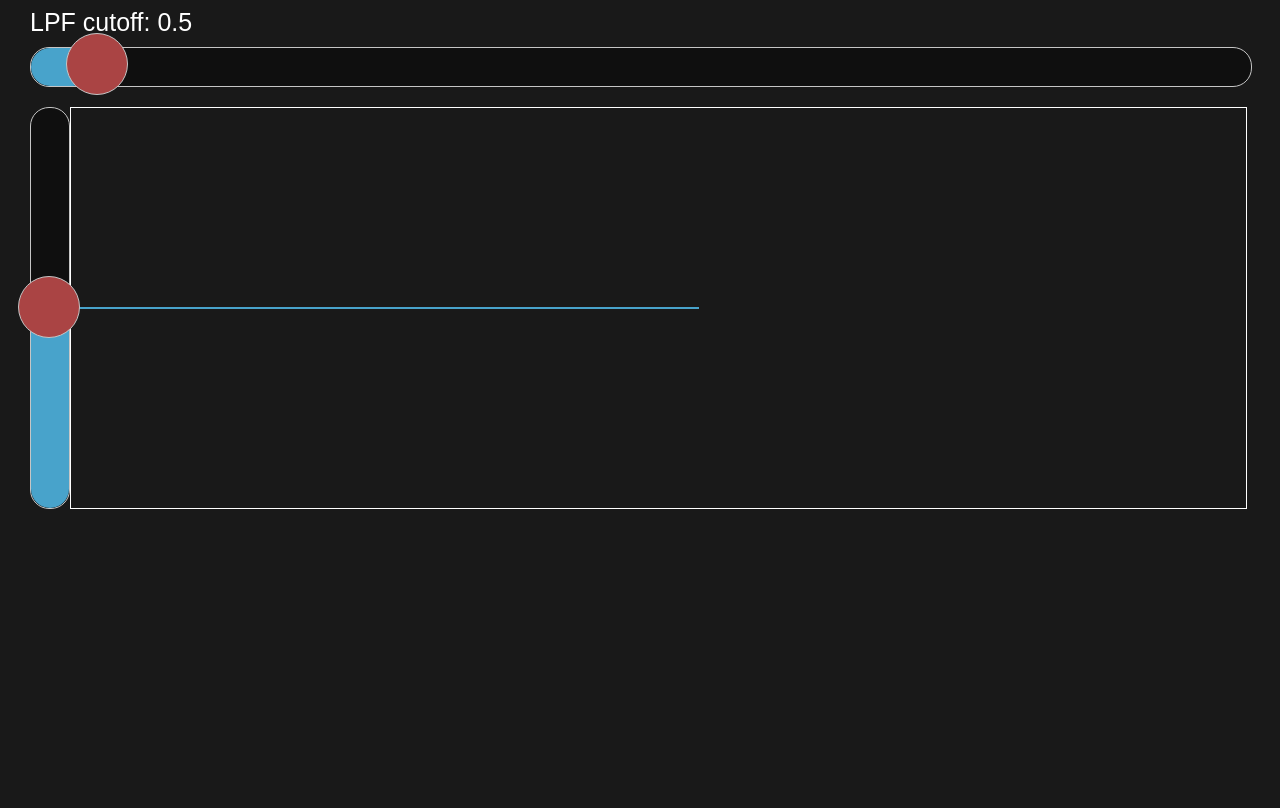
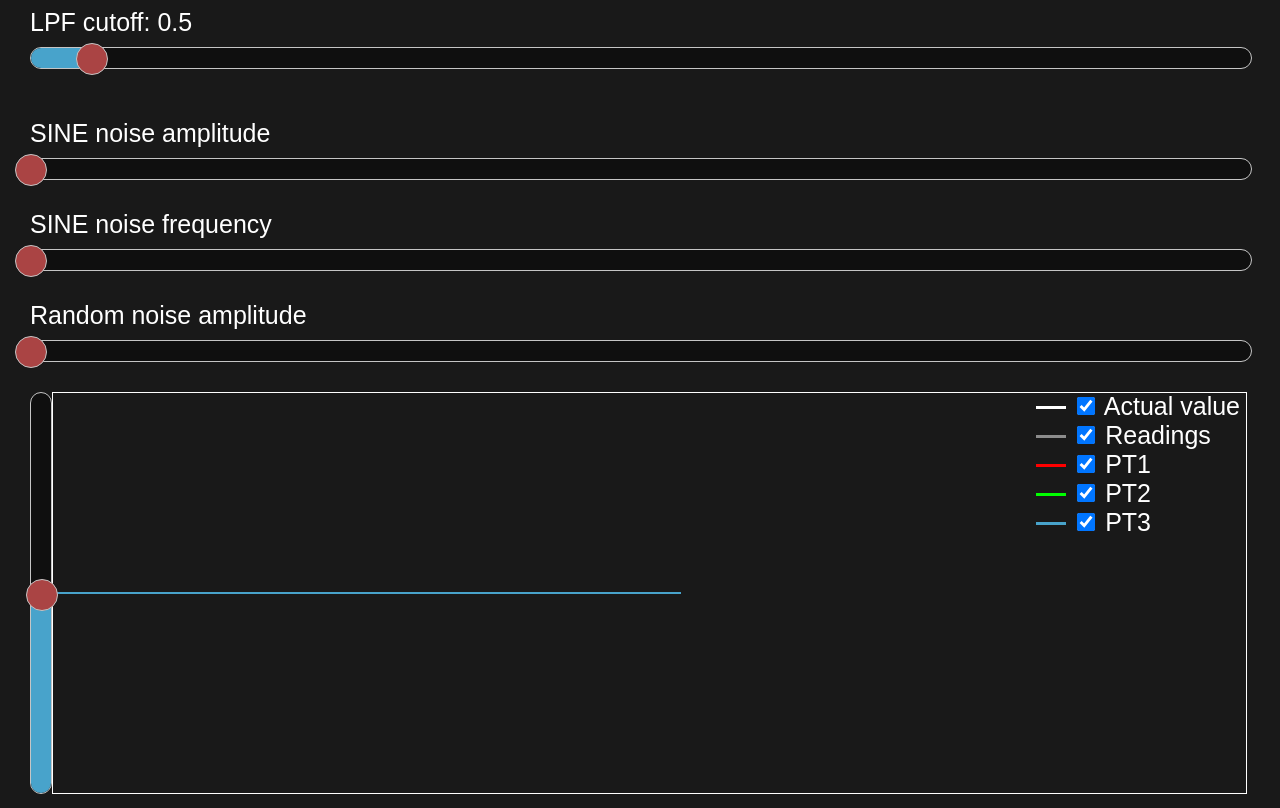
Before and after one commit to limonspb/realtime-filters, a plain HTML site: page index.html in a window 1280 px wide. Drawn offline with Linux system fonts and the light colour scheme.

Commit message:
Added legend and noise

```diff
--- a/index.html
+++ b/index.html
@@ -10,6 +10,7 @@
     <script src="libs/jquery.ui.touch-punch.min.js"></script>
 
 
+    <link rel="stylesheet" href="legend.css">
     <link rel="stylesheet" href="main.css">
 
     <script src="filters/pt1.js"></script>
@@ -19,14 +20,67 @@
 </head>
 <body>
     <div id="uiElements">
-      <div id = cutoffContainer>
+      <div id ="cutoffContainer">
           <div id="cutoffLabel">LPF cutoff:</div>
           <div id="cutoffValue"></div>
           <div id="cutoffSlider" class="slider-input"></div>
       </div>
+
+      <div id="sineNoiseAmplitudeContainer" class="noise-setting-container">
+        <div id="sineNoiseAmplitudeLabel">SINE noise amplitude</div>
+        <div id="sineNoiseAmplitudeSlider" class="slider-input"></div>
+      </div>
+
+      <div id="sineNoiseFrequencyContainer" class="noise-setting-container">
+        <div id="sineNoiseFrequencyLabel">SINE noise frequency</div>
+        <div id="sineNoiseFrequencySlider" class="slider-input"></div>
+      </div>
+
+      <div id="randomNoiseAmplitudeContainer" class="noise-setting-container">
+        <div id="randomNoiseAmplitudeLabel">Random noise amplitude</div>
+        <div id="randomNoiseAmplitudeSlider" class="slider-input"></div>
+      </div>
+
     </div>
     <div id="actualValueSlider" class="slider-input"></div>
     <div id="canvasContainer" width="100px">
+      <div id="legend">
+        <div class="legend-row">
+          <div id="actualValueStyleLegend" class="legend-style"></div>
+          <div class="legend-label">
+            <input type="checkbox" name="radio-1" id="actualValueStyleLegendCheckbox" class="legend-checkbox" checked>
+            <label for="actualValueStyleLegendCheckbox">Actual value</label>
+          </div>
+        </div>
+        <div class="legend-row">
+          <div id="noisyValueStyleLegend" class="legend-style"></div>
+          <div class="legend-label">
+            <input type="checkbox" name="radio-1" id="noisyValueStyleLegendCheckbox" class="legend-checkbox" checked>
+            <label for="noisyValueStyleLegendCheckbox">Readings</label>
+          </div>
+        </div>
+        <div class="legend-row">
+          <div id="pt1ValueStyleLegend" class="legend-style"></div>
+          <div class="legend-label">
+            <input type="checkbox" name="radio-1" id="pt1ValueStyleLegendCheckbox" class="legend-checkbox" checked>
+            <label for="pt1ValueStyleLegendCheckbox">PT1</label>
+          </div>
+        </div>
+        <div class="legend-row">
+          <div id="pt2ValueStyleLegend" class="legend-style"></div>
+          <div class="legend-label">
+            <input type="checkbox" name="radio-1" id="pt2ValueStyleLegendCheckbox" class="legend-checkbox" checked>
+            <label for="pt2ValueStyleLegendCheckbox">PT2</label>
+          </div>
+        </div>
+        <div class="legend-row">
+          <div id="pt3ValueStyleLegend" class="legend-style"></div>
+          <div class="legend-label">
+            <input type="checkbox" name="radio-1" id="pt3ValueStyleLegendCheckbox" class="legend-checkbox" checked>
+            <label for="pt3ValueStyleLegendCheckbox">PT3</label>
+          </div>
+        </div>
+      </div>
       <canvas id="mainCanvas" width="100px" height="100px"></canvas>
     </div>
 
--- /dev/null
+++ b/legend.css
@@ -0,0 +1,21 @@
+#legend {
+    position:absolute;
+    right: 40px;
+}
+
+.legend-style {
+    display: inline-block;
+    border-top: 3px solid;
+    margin-top: 0px;
+    width: 30px;
+    height: 6px;
+}
+
+.legend-label {
+    display: inline-block;
+}
+
+.legend-checkbox {
+    width: 18px;
+    height: 18px;
+}
--- a/main.css
+++ b/main.css
@@ -22,7 +22,7 @@ body {
     float: none;
     overflow: hidden;
     display: block;
-    position:static
+    position:static;
 }
 
 #cutoffLabel {
@@ -42,14 +42,22 @@ body {
     margin-bottom: 20px;
 }
 
+#cutoffContainer {
+    margin-bottom: 50px;
+}
+
+.noise-setting-container {
+    margin-bottom: 30px;
+}
+
 .ui-slider-horizontal {
     margin-top: 10px;
     margin-left: auto;
     margin-right: auto;
     width: 100%;
     min-width: 200px;
-    height: 50px;
-    font-size: 50px;
+    height: 30px;
+    font-size: 30px;
 }
 
 .ui-slider-vertical {
@@ -57,13 +65,13 @@ body {
     margin-top: auto;
     margin-bottom: auto;
     height: 100%;
-    width: 50px;
-    font-size: 50px;
+    width: 30px;
+    font-size: 30px;
 }
 
 
 .ui-slider-horizontal {
-    height: 38px;
+    height: 20px;
     background-color: #0F0F0F;
 	border-radius: 19px;
 	-webkit-border-radius: 19px;
@@ -72,7 +80,7 @@ body {
 }
 
 .ui-slider-vertical {
-    width: 38px;
+    width: 20px;
     background-color: #0F0F0F;
 	border-radius: 19px;
 	-webkit-border-radius: 19px;
@@ -94,10 +102,10 @@ body {
 }
 
 .ui-slider-horizontal .ui-slider-handle {
-    height: 60px;
-    width: 60px;
-    margin-top: 0px;
-    margin-left: -26px;
+    height: 30px;
+    width: 30px;
+    margin-top: 4px;
+    margin-left: -16px;
     background-color: #AA4444;
 
 	border-radius: 50%;
@@ -108,10 +116,10 @@ body {
 }
 
 .ui-slider-vertical .ui-slider-handle {
-    height: 60px;
-    width: 60px;
+    height: 30px;
+    width: 30px;
     margin-top: 0px;
-    margin-left: 2px;
+    margin-left: 4px;
     background-color: #AA4444;
 
 	border-radius: 50%;
--- a/main.js
+++ b/main.js
@@ -1,4 +1,5 @@
 let actualValueColor = 'rgba(255,255,255,1)';
+let noisyValueColor = 'rgba(255,255,255,0.5)';
 let pt1Color = 'rgba(255,0,0,1)';
 let pt2Color = 'rgba(0,255,0,1)';
 let pt3Color = 'rgba(72,163,203,1)';
@@ -18,6 +19,12 @@ let previousSiderValue = 0;
 
 let deltaT = updateInterval / 1000.0;
 
+let drawActualValue = true;
+let drawNoisyValue = true;
+let drawPt1Value = true;
+let drawPt2Value = true;
+let drawPt3Value = true;
+
 let initialCutoff = 0.5;
 
 let pt1 = new Pt1(initialCutoff, deltaT);
@@ -32,17 +39,29 @@ let pt3 = new Pt3(initialCutoff, deltaT);
 let pt3PreviousValue = 0;
 let pt3LastValue = 0;
 
+let previousNoisyValue = 0;
+let lastNoisyValue = 0;
+let currentNoisyValue = 0;
+
+let frameCount = 0;
+
+let sineNoiseAmplitude = 0;
+let sineNoiseFrequency = 10;
+let randomNoiseAmplitude = 0;
+
 
 $(document).ready(function() {
+
+    //$("#actualValueStyleLegendCheckbox").checkboxradio();
 
     canvas = document.getElementById("mainCanvas");
     ctx = document.getElementById("mainCanvas").getContext("2d");
     jCanvas = $("#mainCanvas");
 
+    setupLegend();
+
     width = canvas.width;
     height = canvas.height;
-
-
 
     $(window).resize(function() {
         ctx.canvas.width  = jCanvas.width();
@@ -77,6 +96,42 @@ $(document).ready(function() {
         }
     });
 
+    $("#sineNoiseAmplitudeSlider").slider({
+        range: "min",
+        value: 0,
+        min: 0,
+        max: 100,
+        step: 0.1,
+        //animate: "fast",
+        slide: function( event, ui ) {
+            sineNoiseAmplitude = ui.value;
+        }
+    });
+
+    $("#sineNoiseFrequencySlider").slider({
+        range: "min",
+        value: 0,
+        min: 0,
+        max: 1,
+        step: 0.01,
+        //animate: "fast",
+        slide: function( event, ui ) {
+            sineNoiseFrequency = ui.value;
+        }
+    });
+
+    $("#randomNoiseAmplitudeSlider").slider({
+        range: "min",
+        value: 0,
+        min: 0,
+        max: 100,
+        step: 0.1,
+        //animate: "fast",
+        slide: function( event, ui ) {
+            randomNoiseAmplitude = ui.value;
+        }
+    });
+
     onCutoffSliderChange(initialCutoff);
 
     $("#actualValueSlider").slider('value',50);
@@ -90,6 +145,21 @@ $(document).ready(function() {
     setTimeout(Update, updateInterval);
 });
 
+
+function setupLegend() {
+    $("#actualValueStyleLegend").css("border-color",actualValueColor);
+    $("#noisyValueStyleLegend").css("border-color",noisyValueColor);
+    $("#pt1ValueStyleLegend").css("border-color",pt1Color);
+    $("#pt2ValueStyleLegend").css("border-color",pt2Color);
+    $("#pt3ValueStyleLegend").css("border-color",pt3Color);
+
+    $('#actualValueStyleLegendCheckbox').change(function() { drawActualValue = this.checked; });
+    $('#noisyValueStyleLegendCheckbox').change(function() { drawNoisyValue = this.checked; });
+    $('#pt1ValueStyleLegendCheckbox').change(function() { drawPt1Value = this.checked; });
+    $('#pt2ValueStyleLegendCheckbox').change(function() { drawPt2Value = this.checked; });
+    $('#pt3ValueStyleLegendCheckbox').change(function() { drawPt3Value = this.checked; });
+}
+
 function onCutoffSliderChange(newValue) {
     pt1.RecalculateK(newValue);
     pt2.RecalculateK(newValue);
@@ -101,7 +171,13 @@ function getSliderValue() {
     return -(sliderValuePixels * height / 100.0 - height / 2.0);
 }
 
+
+function AddNoise(value) {
+    return value + sineNoiseAmplitude * Math.sin(frameCount*sineNoiseFrequency) + (Math.random() - 0.5) * randomNoiseAmplitude * 2;
+}
+
 function Update() {
+    frameCount ++;
     let executionsStart = performance.now();
     let now = performance.now();
     let dt = now - lastFrameUpdate;
@@ -110,12 +186,28 @@ function Update() {
     fps = 0.03 * currentFps + 0.97 * fps;
 
     let currentSliderValue = getSliderValue();
-    let pt1CurrentValue = pt1.Apply(currentSliderValue);
-    let pt2CurrentValue = pt2.Apply(currentSliderValue);
-    let pt3CurrentValue = pt3.Apply(currentSliderValue);
+    currentNoisyValue = AddNoise(currentSliderValue);
+
+    let pt1CurrentValue = pt1.Apply(currentNoisyValue);
+    let pt2CurrentValue = pt2.Apply(currentNoisyValue);
+    let pt3CurrentValue = pt3.Apply(currentNoisyValue);
     //console.log(currentSliderValue);
 
     ctx.clearRect(0, -height/2, 2, height);
+
+    if (drawNoisyValue) {
+        ctx.strokeStyle = noisyValueColor;
+
+        ctx.beginPath();
+        ctx.lineWidth = 2;
+        ctx.moveTo(4, previousNoisyValue);
+        ctx.lineTo(2, lastNoisyValue);
+        ctx.lineTo(0, currentNoisyValue);
+        ctx.stroke();
+    }
+
+
+    if (drawActualValue) {
         ctx.strokeStyle = actualValueColor;
 
         ctx.beginPath();
@@ -124,7 +216,9 @@ function Update() {
         ctx.lineTo(2, lastSliderValue);
         ctx.lineTo(0, currentSliderValue);
         ctx.stroke();
+    }
 
+    if (drawPt1Value) {
         ctx.strokeStyle = pt1Color;
 
         ctx.beginPath();
@@ -133,7 +227,9 @@ function Update() {
         ctx.lineTo(2, pt1LastValue);
         ctx.lineTo(0, pt1CurrentValue);
         ctx.stroke();
+    }
 
+    if (drawPt2Value) {
         ctx.strokeStyle = pt2Color;
 
         ctx.beginPath();
@@ -142,7 +238,9 @@ function Update() {
         ctx.lineTo(2, pt2LastValue);
         ctx.lineTo(0, pt2CurrentValue);
         ctx.stroke();
+    }
 
+    if (drawPt3Value) {
         ctx.strokeStyle = pt3Color;
 
         ctx.beginPath();
@@ -151,6 +249,7 @@ function Update() {
         ctx.lineTo(2, pt3LastValue);
         ctx.lineTo(0, pt3CurrentValue);
         ctx.stroke();
+    }
 
     const myImageData = ctx.getImageData(0, 0, width, height);
     ctx.putImageData(myImageData, 2, 0);
@@ -166,6 +265,10 @@ function Update() {
 
     previousSiderValue = lastSliderValue;
     lastSliderValue = currentSliderValue;
+
+    previousNoisyValue = lastNoisyValue;
+    lastNoisyValue = currentNoisyValue;
+
     let executionsEnd = performance.now();
     setTimeout(Update, updateInterval - (executionsEnd - executionsStart));
 }
```
Also changed, not shown: libs/images/ui-icons_444444_256x240.png (added), libs/images/ui-icons_555555_256x240.png (added), libs/images/ui-icons_777620_256x240.png (added), libs/images/ui-icons_777777_256x240.png (added), libs/images/ui-icons_cc0000_256x240.png (added), libs/images/ui-icons_ffffff_256x240.png (added). Lines whose indentation alone changed are shown as unchanged.
